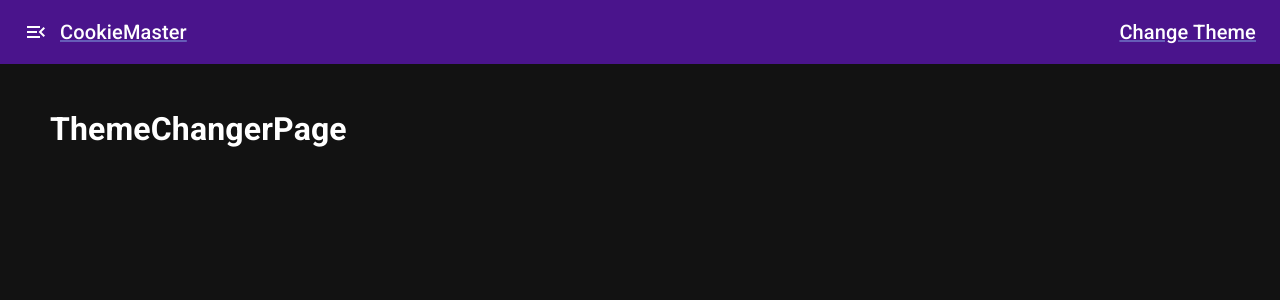
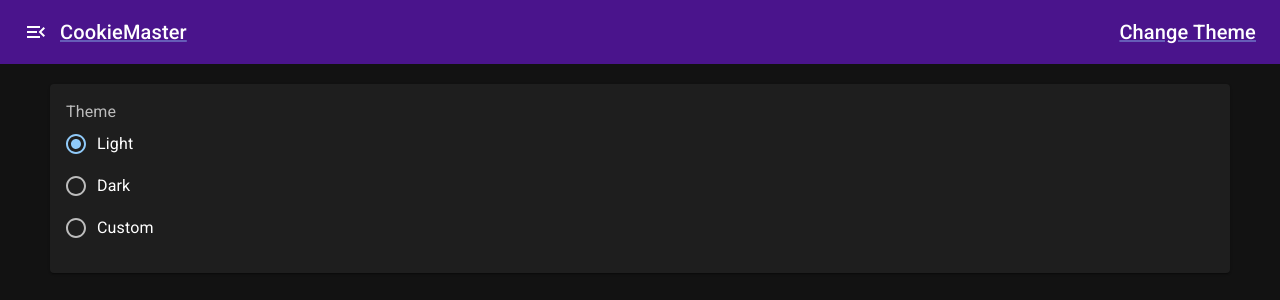
Before and after one commit to Alejoboga20/next-cookies-master, a Next.js app: page /theme-changer in a window 1280 px wide. Shown: the top 300 px of the page. Built offline with nearby package versions, Linux system fonts and the light colour scheme.

Commit message:
Theme change page

```diff
--- a/pages/theme-changer.tsx
+++ b/pages/theme-changer.tsx
@@ -1,10 +1,37 @@
-import React from 'react';
+import React, { ChangeEvent, useState } from 'react';
+import {
+	Card,
+	CardContent,
+	FormControl,
+	FormControlLabel,
+	FormLabel,
+	Radio,
+	RadioGroup,
+} from '@mui/material';
+
 import { Layout } from '../components/layouts';
 
 const ThemeChangerPage = () => {
+	const [currentTheme, setCurrentTheme] = useState('light');
+
+	const onThemeChange = (event: ChangeEvent<HTMLInputElement>) => {
+		setCurrentTheme(event.target.value);
+	};
+
 	return (
 		<Layout>
-			<h1>ThemeChangerPage</h1>
+			<Card>
+				<CardContent>
+					<FormControl>
+						<FormLabel>Theme</FormLabel>
+						<RadioGroup value={currentTheme} onChange={onThemeChange}>
+							<FormControlLabel value='light' control={<Radio />} label='Light' />
+							<FormControlLabel value='dark' control={<Radio />} label='Dark' />
+							<FormControlLabel value='custom' control={<Radio />} label='Custom' />
+						</RadioGroup>
+					</FormControl>
+				</CardContent>
+			</Card>
 		</Layout>
 	);
 };
```
